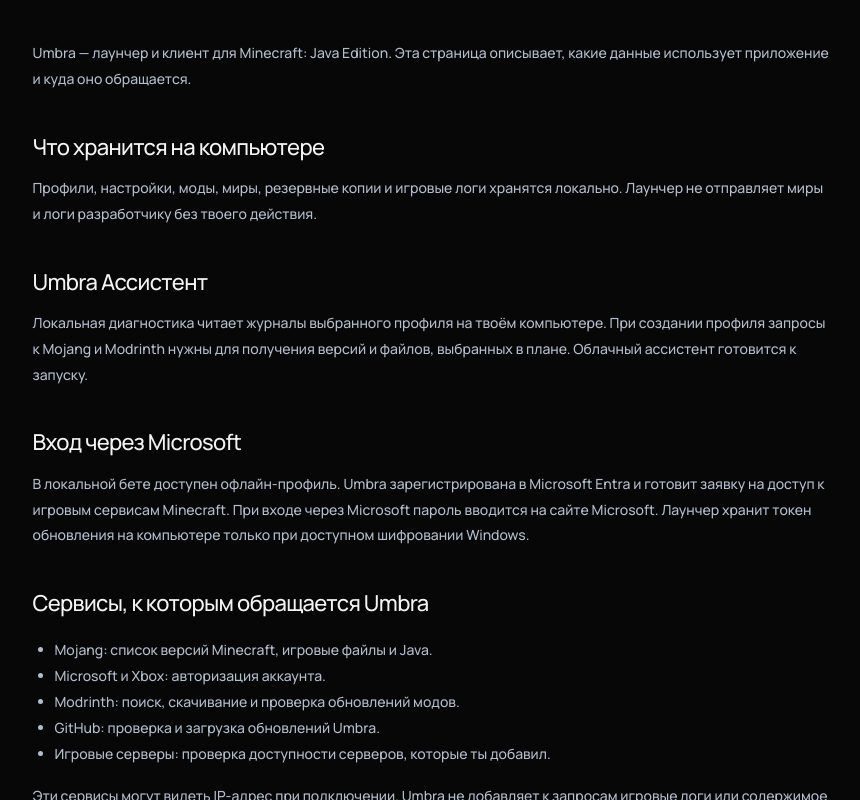
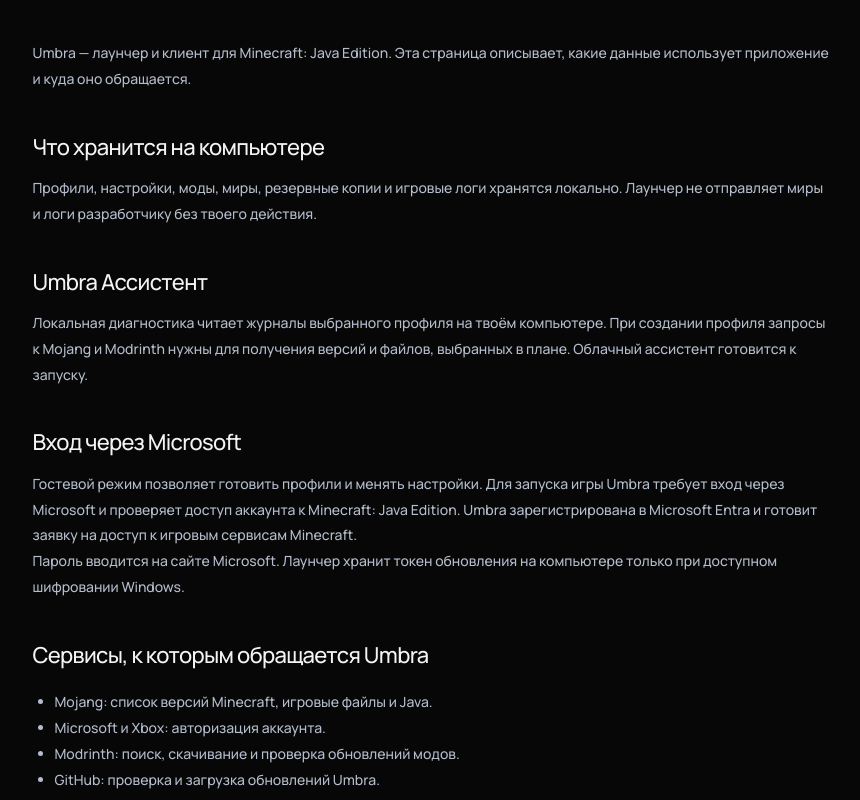
Before and after one commit to askjjkk/askjjkk-portfolio, a website: page public/umbra/privacy.html in a window 1280 px wide. Shown: the part 359-1159 px from the top of the page, without its empty margins (200-1060 px from the left). Drawn offline with Linux system fonts and the light colour scheme.

Commit message:
Document Umbra guest mode and license checks

```diff
--- a/public/umbra/privacy.html
+++ b/public/umbra/privacy.html
@@ -27,7 +27,8 @@
     <h2>Umbra Ассистент</h2>
     <p>Локальная диагностика читает журналы выбранного профиля на твоём компьютере. При создании профиля запросы к Mojang и Modrinth нужны для получения версий и файлов, выбранных в плане. Облачный ассистент готовится к запуску.</p>
     <h2>Вход через Microsoft</h2>
-    <p>В локальной бете доступен офлайн-профиль. Umbra зарегистрирована в Microsoft Entra и готовит заявку на доступ к игровым сервисам Minecraft. При входе через Microsoft пароль вводится на сайте Microsoft. Лаунчер хранит токен обновления на компьютере только при доступном шифровании Windows.</p>
+    <p>Гостевой режим позволяет готовить профили и менять настройки. Для запуска игры Umbra требует вход через Microsoft и проверяет доступ аккаунта к Minecraft: Java Edition. Umbra зарегистрирована в Microsoft Entra и готовит заявку на доступ к игровым сервисам Minecraft.</p>
+    <p>Пароль вводится на сайте Microsoft. Лаунчер хранит токен обновления на компьютере только при доступном шифровании Windows.</p>
     <h2>Сервисы, к которым обращается Umbra</h2>
     <ul>
       <li><strong>Mojang:</strong> список версий Minecraft, игровые файлы и Java.</li>
```
